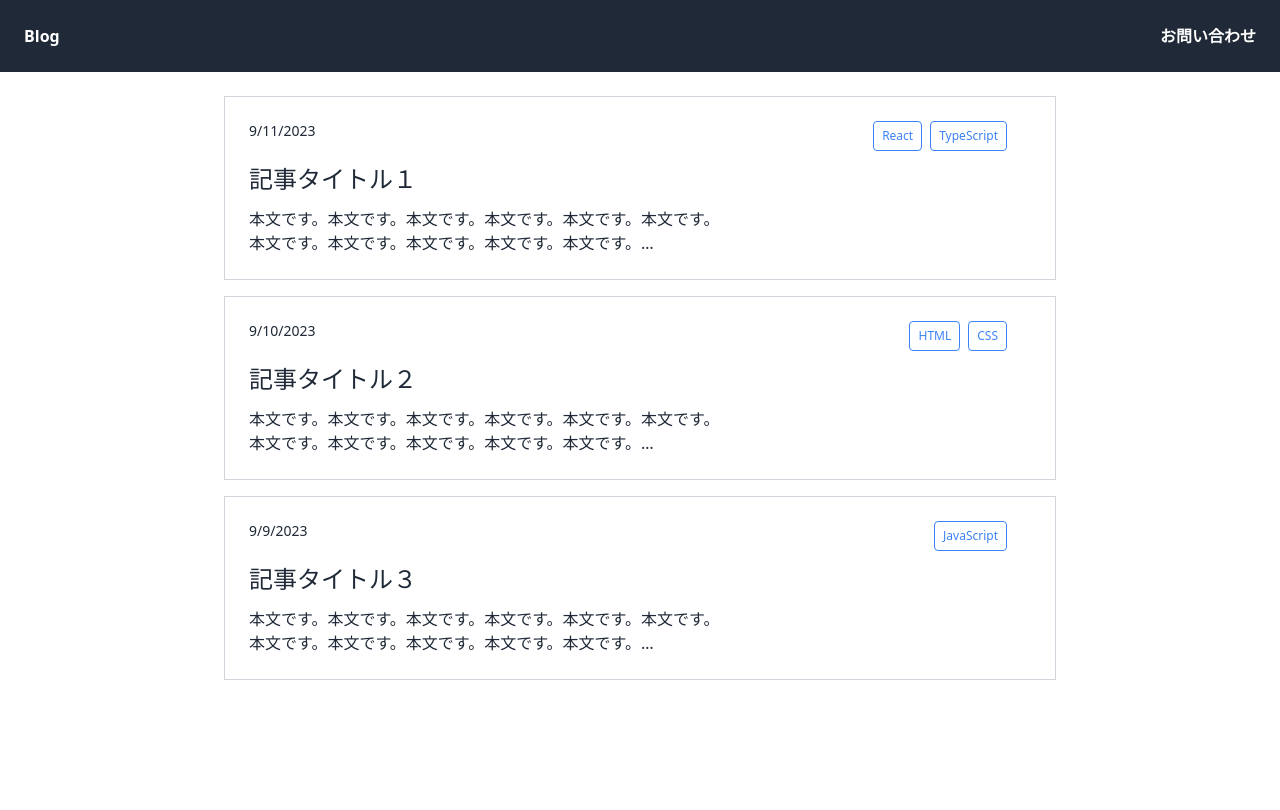
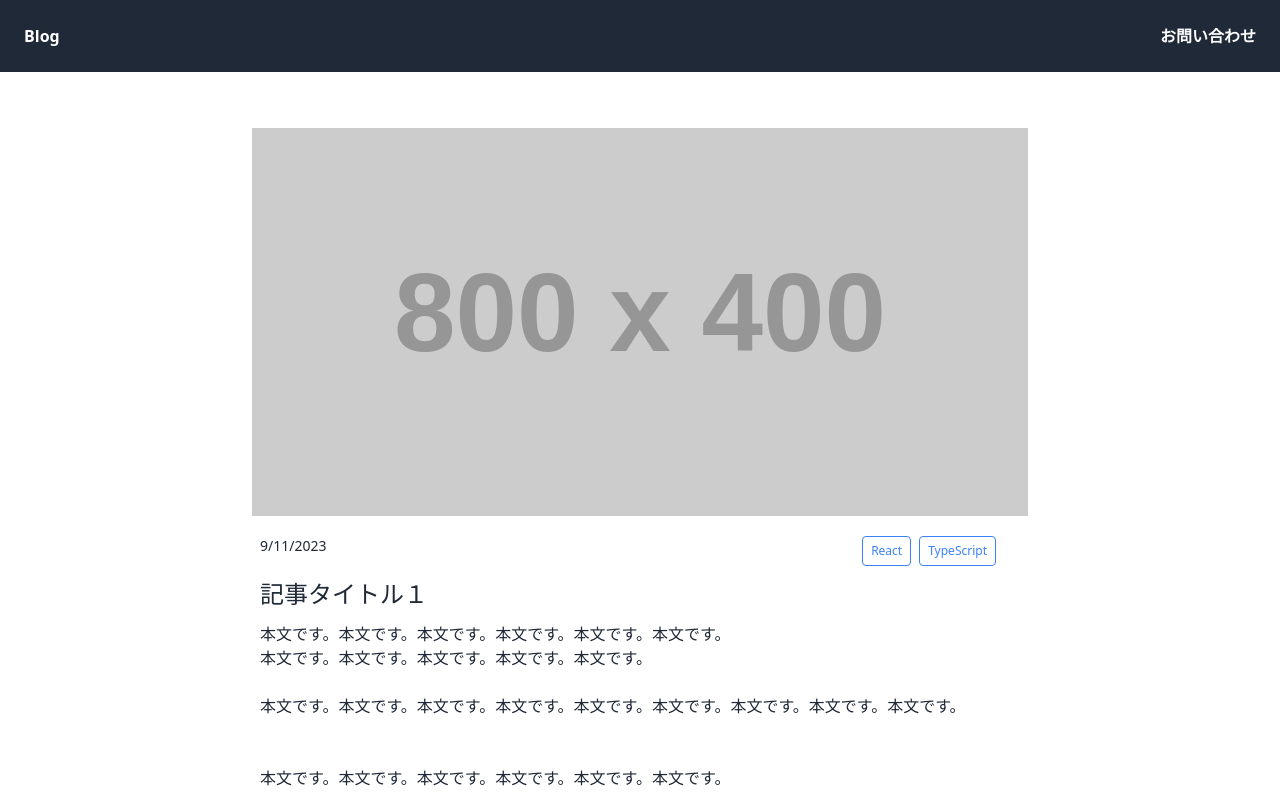
Before and after one commit to koushirou00/react-blog, a React (Create React App) app: page /posts/1 in a window 1280 px wide. Built offline with nearby package versions, Linux system fonts and the light colour scheme.

Commit message:
課題2-2の実装

```diff
--- a/package.json
+++ b/package.json
@@ -9,6 +9,7 @@
         "html-react-parser": "^5.0.7",
         "react": "^18.2.0",
         "react-dom": "^18.2.0",
+        "react-router-dom": "^6.20.1",
         "react-scripts": "5.0.1",
         "web-vitals": "^2.1.4"
     },
--- a/src/App.jsx
+++ b/src/App.jsx
@@ -1,14 +1,21 @@
+import { Routes, Route } from 'react-router-dom';
 
+// 記事データ
+import { posts } from "data/posts"
 
 // コンポーネント
 import Header from "components/Header";
 import PostList from "components/PostList";
+import Post from "routes/post"
 
 function App() {
   return (
     <div className="text-gray-800 text-base">
       <Header />
-      <PostList />
+      <Routes>
+        <Route path="/" element={<PostList posts={posts} />} />
+        <Route path="/posts/:id" element={<Post posts={posts} />} />
+      </Routes>
     </div>
   );
 }
--- a/src/components/PostList.jsx
+++ b/src/components/PostList.jsx
@@ -1,13 +1,13 @@
 import React from 'react'
 import HTMLReactParser from 'html-react-parser'
+import { Link } from "react-router-dom"
 
-import { posts } from "data/posts"
-
-const PostList = () => {
+const PostList = ({ posts }) => {
   return (
     <div className='mt-4 mx-auto max-w-4xl'>
       {posts.map((post) => (
         <div key={post.id} className='mx-auto py-2 px-8'>
+          <Link to={`/posts/${post.id}`} key={post.id}>
             <div className='border border-gray-300 p-6'>
               <div className='flex justify-between'>
                 <div className='text-sm'>{new Date(post.createdAt).toLocaleDateString()}</div>
@@ -20,8 +20,10 @@ const PostList = () => {
               <h2 className='text-2xl py-3'>{post.title}</h2>
               <div className='leading-normal line-clamp-2 overflow-hidden'>{HTMLReactParser(post.content)}</div>
             </div>
+          </Link>
         </div>
-      ))}
+      ))
+      }
     </div >
   )
 }
--- a/src/index.css
+++ b/src/index.css
@@ -3,7 +3,6 @@
 @import 'tailwindcss/base';
 @import 'tailwindcss/components';
 @import 'tailwindcss/utilities';
-
 
 *,
 ::before,
--- a/src/index.js
+++ b/src/index.js
@@ -3,10 +3,13 @@ import React from 'react';
 import ReactDOM from 'react-dom/client';
 import './index.css';
 import App from './App';
+import { BrowserRouter } from 'react-router-dom';
 
 const root = ReactDOM.createRoot(document.getElementById('root'));
 root.render(
   <React.StrictMode>
-    <App />
+    <BrowserRouter>
+      <App />
+    </BrowserRouter>
   </React.StrictMode>
 );
--- /dev/null
+++ b/src/routes/post.jsx
@@ -0,0 +1,29 @@
+import React from 'react'
+import { useParams } from 'react-router-dom';
+import HTMLReactParser from 'html-react-parser'
+
+const Post = ({ posts }) => {
+  const params = useParams();
+  const post = posts[params.id - 1]
+  return (
+    <div className='mt-11 mx-auto p-3 max-w-[800px]'>
+      <div >
+        <img src="https://placehold.jp/800x400.png" alt="" />
+      </div>
+      <div className='p-2'>
+        <div className='flex justify-between mt-3'>
+          <div className='text-sm'>{new Date(post.createdAt).toLocaleDateString()}</div>
+          <div className='flex px-5'>
+            {post.categories.map((category) => (
+              <div key={category} className='px-2 py-1.5 mx-1 border border-blue-500 rounded text-blue-500 text-xs'>{category}</div>
+            ))}
+          </div>
+        </div>
+        <h2 className='text-2xl py-3'>{post.title}</h2>
+        <div className='leading-normal'>{HTMLReactParser(post.content)}</div>
+      </div>
+    </div>
+  )
+}
+
+export default Post
```
Also changed, not shown: tailwind.config.js (line endings or trailing spaces), 1 other file (tests, documents, lock files or other folders). Lines whose indentation alone changed are shown as unchanged.
